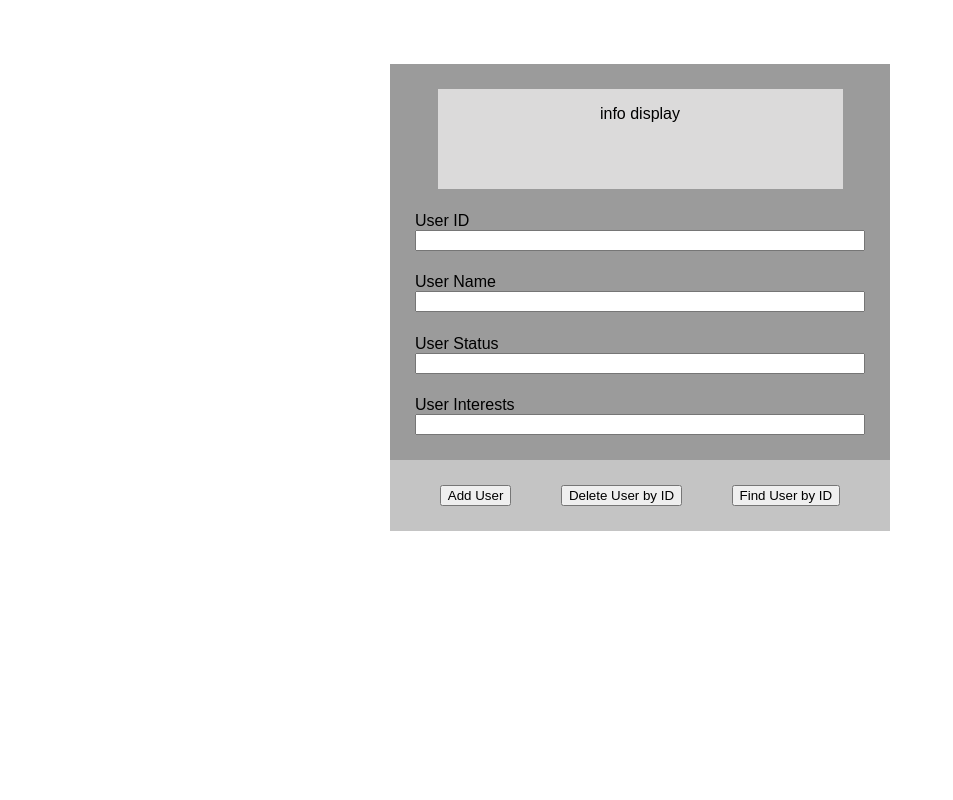
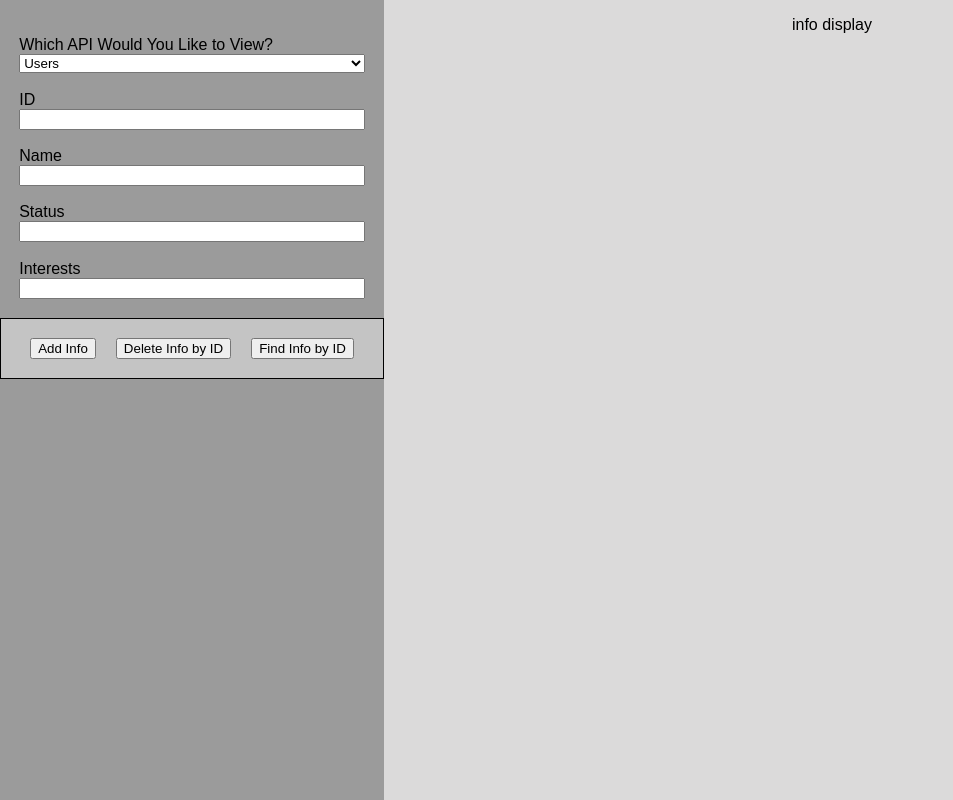
Before and after one commit to DrewBradley/network-static-comp, a website: page index.html in a window 1280 px wide. Shown: the whole page, without its empty margins (0-953 px from the left). Drawn offline with Linux system fonts and the light colour scheme.

Commit message:
Reconfigure layout to include API selections

```diff
--- a/index.html
+++ b/index.html
@@ -7,23 +7,31 @@
   <title>Network Request Exercise</title>
 </head>
 <body>
-  <section class="inputs">
-    <article class="user-display">
-      <p class="info-display">info display</p>
+  <section class="nav">
+    <article class="inputs">
+      <label for="api-selector">Which API Would You Like to View?</label>
+      <select name="api-selector" id="api-selector">
+        <option value="users">Users</option>
+        <option value="Sports">Sports</option>
+        <option value="Animals">Animals</option>
+      </select>
+      <label for="id-input">ID</label>
+      <input type="number" class="id-input" max="10" min="0">
+      <label for="name-input">Name</label>
+      <input type="text" class="name-input">
+      <label for="status-input">Status</label>
+      <input type="text" class="status-input">
+      <label for="interests-input">Interests</label>
+      <input type="text" class="interests-input">
     </article>
-    <label for="id-input">User ID</label>
-    <input type="number" class="id-input" max="10" min="0">
-    <label for="name-input">User Name</label>
-    <input type="text" class="name-input">
-    <label for="status-input">User Status</label>
-    <input type="text" class="status-input">
-    <label for="interests-input">User Interests</label>
-    <input type="text" class="interests-input">
+    <article class="buttons">
+      <button class="post-button">Add Info</button>
+      <button class="delete-button">Delete Info by ID</button>
+      <button class="get-user">Find Info by ID</button>
+    </article>
   </section>
-  <section class="buttons">
-    <button class="post-button">Add User</button>
-    <button class="delete-button">Delete User by ID</button>
-    <button class="get-user">Find User by ID</button>
+  <section class="user-display">
+    <p class="info-display">info display</p>
   </section>
   <script type="text/javascript" src="./script.js"></script>
 </body>
--- a/styles.css
+++ b/styles.css
@@ -1,15 +1,22 @@
 body {
-  max-width: 500px;
-  margin: 5% auto 0 auto;
+  max-width: 1000px;
+  margin: 0;
   font-family: Arial, Helvetica, sans-serif;
 }
 
-.user-display {
-  background-color: rgb(219, 218, 218);
-  text-align: center;
-  margin: auto;
-  height: 100px;
-  width: 90%;
+.hidden {
+  display: none !important;
+}
+
+.nav {
+  height: 100%;
+  width: 30%;
+  background-color: rgb(155, 155, 155);
+  position: fixed;
+  z-index: 1;
+  left: 0;
+  top: 0;
+  overflow-x: hidden;
 }
 
 .inputs {
@@ -25,6 +32,7 @@ label {
 
 .buttons {
   background-color: rgb(196, 196, 196);
+  border: 1px solid black;
   padding: 5%;
   display: flex;
   justify-content: space-around;
@@ -33,3 +41,12 @@ label {
 button {
 
 }
+
+.user-display {
+  position: fixed;
+  background-color: rgb(219, 218, 218);
+  text-align: center;
+  margin-left: 30%;
+  height: 100%;
+  width: 70%;
+}
```
